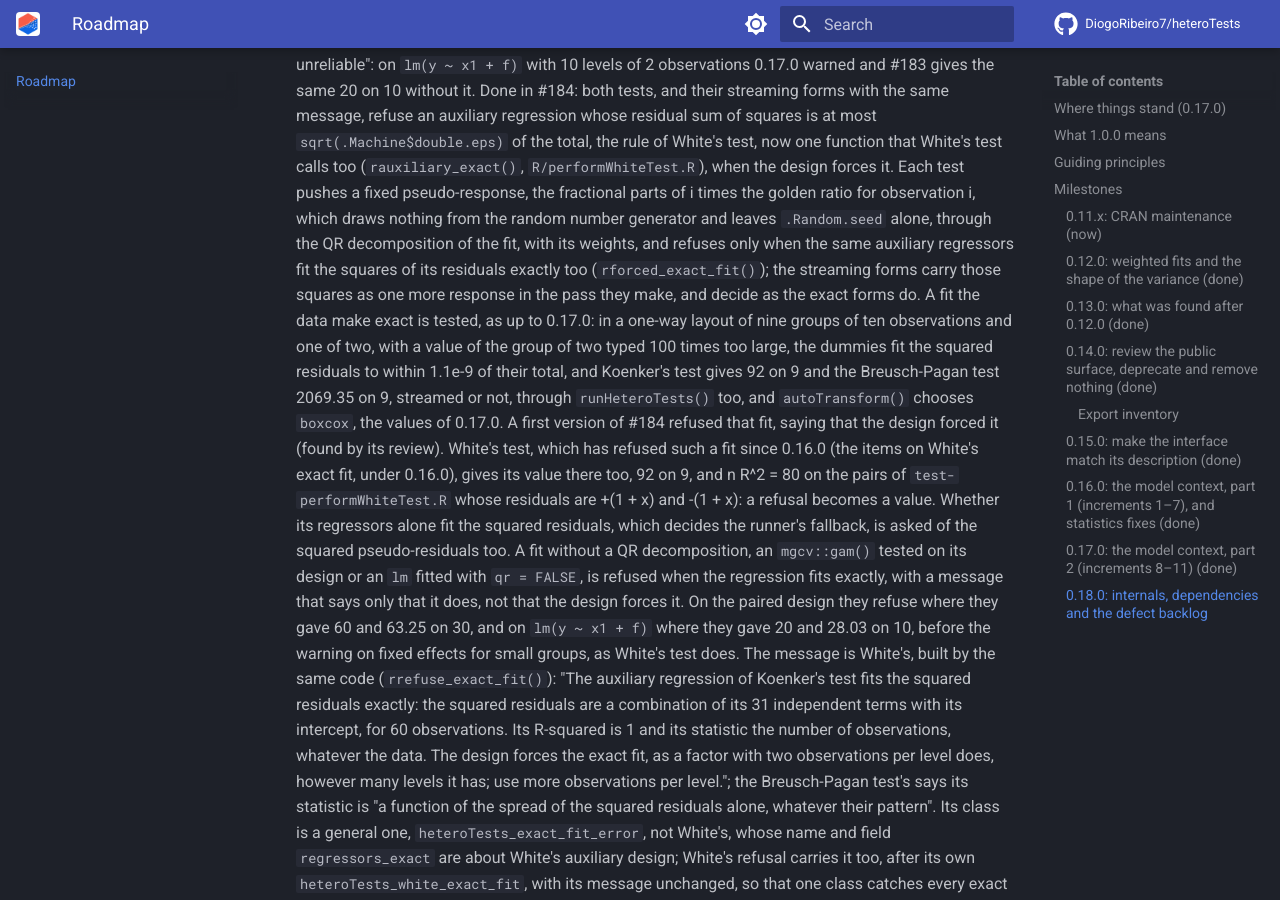
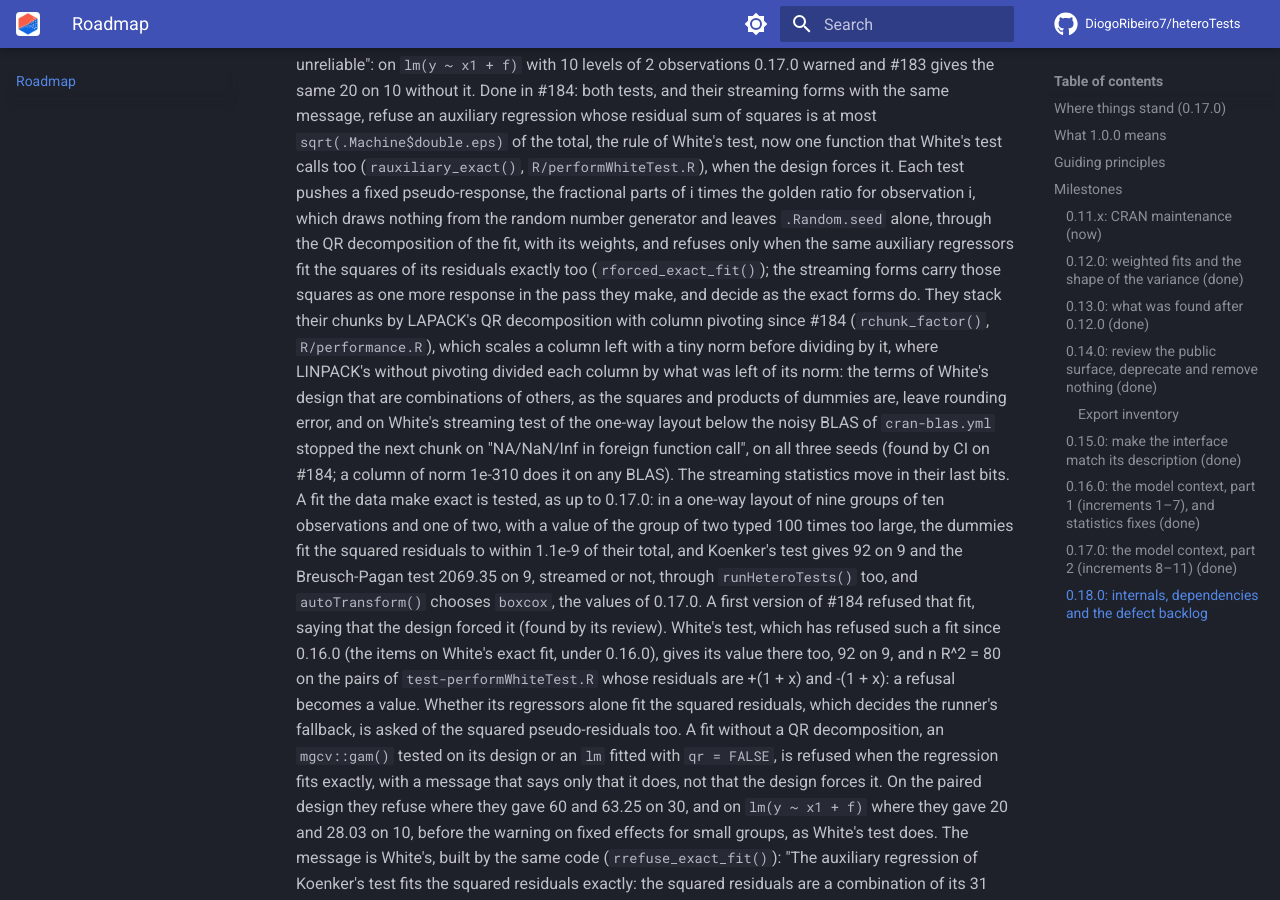
Before and after one commit to DiogoRibeiro7/heteroTests, an MkDocs documentation site: the page built from docs/roadmap.md, in a window 1280 px wide and 900 px high, scrolled down 55203 px. Built offline with MkDocs 1.6.1 and Material for MkDocs 9.7.7, drawn with Linux system fonts in a browser that asks for light colours; comment, search, counter and statistics services are not loaded.

Commit message:
Record in the roadmap that the streaming tests stack their chunks by LAPACK's pivoted decomposition, and the overflow under the noisy BLAS it removes

```diff
--- a/docs/roadmap.md
+++ b/docs/roadmap.md
@@ -2507,7 +2507,17 @@ announced in bold in `NEWS.md`.
         with its weights, and refuses only when the same auxiliary regressors fit
         the squares of its residuals exactly too (`rforced_exact_fit()`); the
         streaming forms carry those squares as one more response in the pass
-        they make, and decide as the exact forms do. A fit the data make exact is
+        they make, and decide as the exact forms do. They stack their chunks by
+        LAPACK's QR decomposition with column pivoting since #184
+        (`rchunk_factor()`, `R/performance.R`), which scales a column left with a
+        tiny norm before dividing by it, where LINPACK's without pivoting divided
+        each column by what was left of its norm: the terms of White's design that
+        are combinations of others, as the squares and products of dummies are,
+        leave rounding error, and on White's streaming test of the one-way layout
+        below the noisy BLAS of `cran-blas.yml` stopped the next chunk on
+        "NA/NaN/Inf in foreign function call", on all three seeds (found by CI on
+        #184; a column of norm 1e-310 does it on any BLAS). The streaming
+        statistics move in their last bits. A fit the data make exact is
         tested, as up to 0.17.0: in a one-way layout of nine groups of ten
         observations and one of two, with a value of the group of two typed 100
         times too large, the dummies fit the squared residuals to within 1.1e-9
```
Also changed, not shown: ROADMAP.md (+11 -1 lines).
